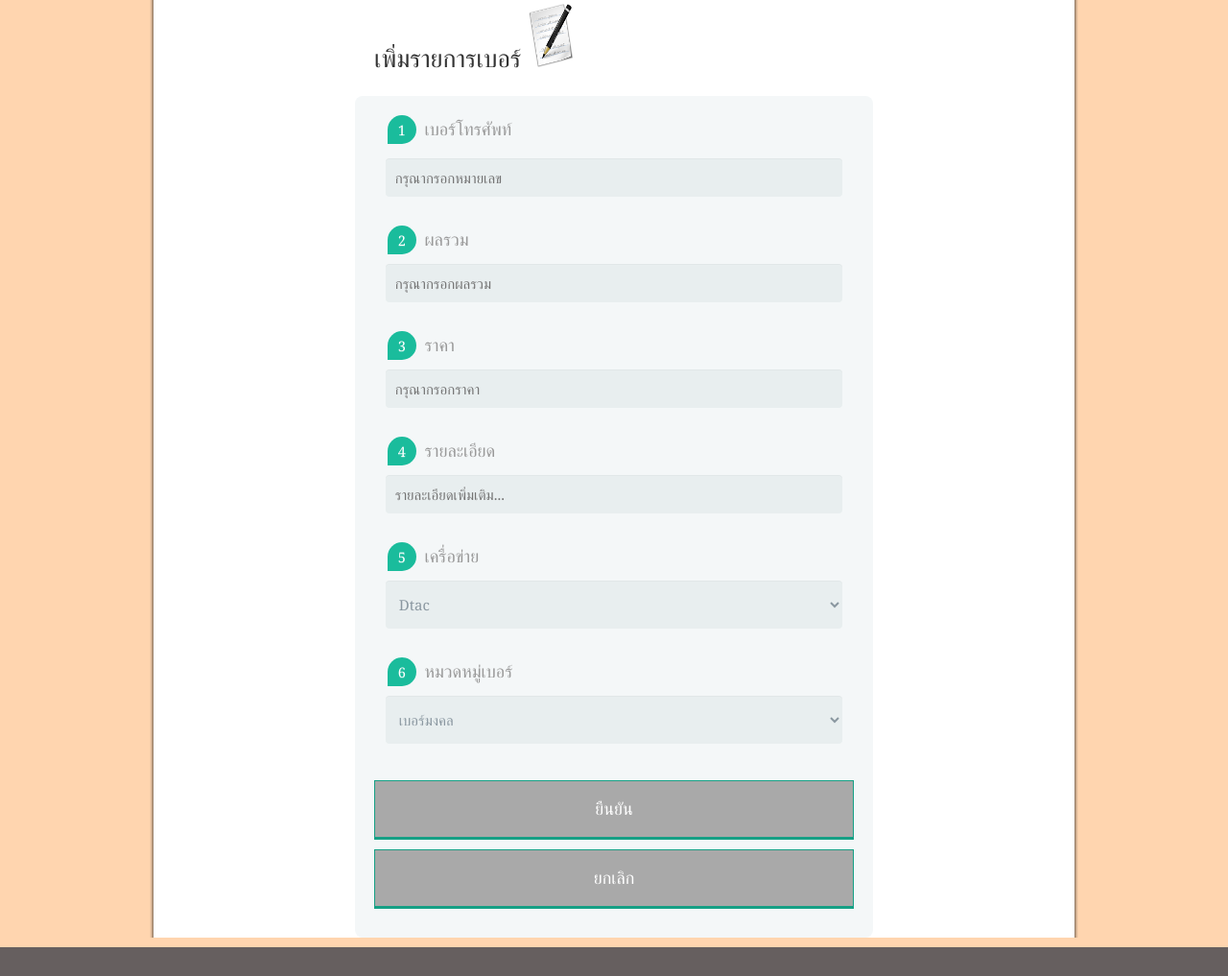
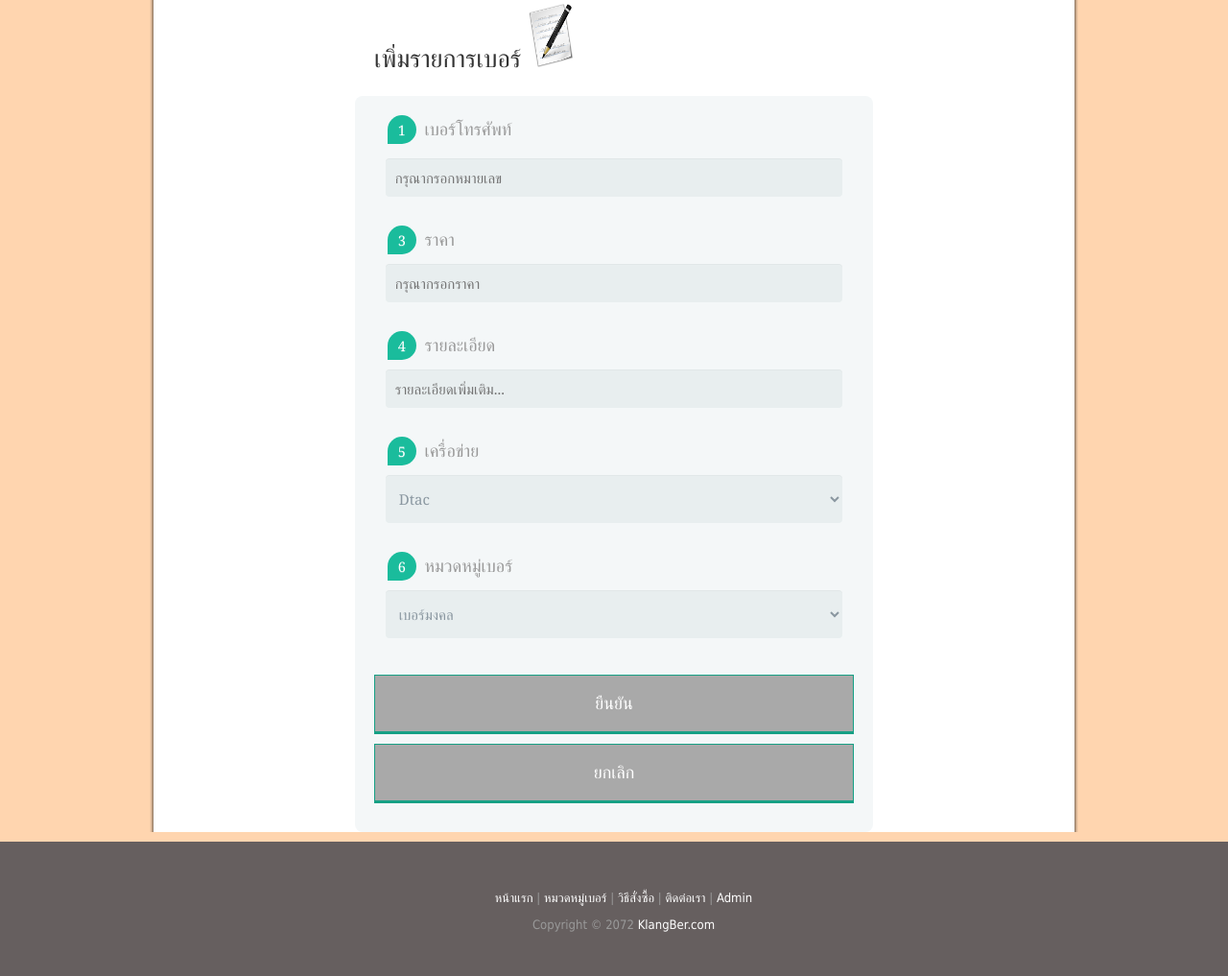
Before and after one commit to KorkitChj/klangber, a PHP site: page /addTel.php in a window 1280 px wide; the page is wider, and only the part inside the window is pictured. Shown: the part 331-1348 px from the top of that part at 96% size. Run offline with PHP 8.4, Linux system fonts and the light colour scheme.

Commit message:
tel sum total

```diff
--- a/addTel.php
+++ b/addTel.php
@@ -84,16 +84,16 @@ $con = $db->connect();
 
                 <div id="content_table" class="float_b">
                     <div class="positionText">
-                    <h2>เพิ่มรายการเบอร์  <img src="images/pencil.png" width="53" height="66" /></h2>
+                        <h2>เพิ่มรายการเบอร์ <img src="images/pencil.png" width="53" height="66" /></h2>
                     </div>
                     <!-- form เพิ่มข้อมูล -->
                     <div class="form-style-5">
                         <form action="./data_process/phone_number_add.php" method="POST">
                             <fieldset>
                                 <legend><span class="number">1</span> เบอร์โทรศัพท์</legend>
-                    <input type="text" name="tel" placeholder="กรุณากรอกหมายเลข" required>
-                    <legend><span class="number">2</span> ผลรวม</legend>
-                    <input type="number" name="sum" placeholder="กรุณากรอกผลรวม" required>
+                                <input type="text" id="tel" name="tel" placeholder="กรุณากรอกหมายเลข" required>
+                                <!-- <legend><span class="number">2</span> ผลรวม</legend>
+                                <input type="number" id="sum" name="sum" placeholder="กรุณากรอกผลรวม" required> -->
                                 <legend><span class="number">3</span> ราคา</legend>
                                 <input type="number" name="price" placeholder="กรุณากรอกราคา" required>
                                 <legend><span class="number">4</span> รายละเอียด</legend>
@@ -121,7 +121,7 @@ $con = $db->connect();
                                 </select>
 
                             </fieldset>
-                    <input type="submit" value="ยืนยัน" name="submit"/>
+                            <input type="submit" value="ยืนยัน" name="submit" />
                             <input type="button" onclick="history.back();" value="ยกเลิก" />
                         </form>
                     </div>
@@ -147,6 +147,14 @@ $con = $db->connect();
     <!-- <script type="text/javascript" src="https://cdn.datatables.net/1.10.21/js/jquery.dataTables.min.js"></script> -->
     <!--phone_number_retrieve.js-->
     <!-- <script type="text/javascript" src="./js/phone_number_retrieve.js"></script> -->
+    <!-- <script type="text/javascript">
+        $(document).ready(function() {
+
+
+
+        });
+
+    </script> -->
 </body>
 
 </html>
--- a/checkout.php
+++ b/checkout.php
@@ -173,6 +173,10 @@
     </html>
 <?php } ?>
 <?php
+header('Cache-Control: no cache'); //no cache
+session_cache_limiter('private_no_expire'); // works
+//session_cache_limiter('public'); // works too
+//session_start();
 include_once("./database/db.php");
 $db = new Database();
 $con = $db->connect();
--- a/data_process/phone_number_add.php
+++ b/data_process/phone_number_add.php
@@ -5,7 +5,7 @@ $con = $db->connect();
 
 if (isset($_POST['submit'])) {
     $tel = $_POST['tel'];
-    $sum = $_POST['sum'];
+    //$sum = $_POST['sum'];
     $price = $_POST['price'];
     $detail = $_POST['detail'];
     $network = $_POST['network'];
@@ -31,6 +31,7 @@ if (isset($_POST['submit'])) {
     $statement2 = $con->prepare("INSERT INTO phone_number (tel,sum,price,detail,tid,nid,did,stid) VALUES (?,?,?,?,?,?,?,?)");
     $s = 'ssssssss';
     $a = 1;
+    $sum = array_sum(str_split($tel));
     $statement2->bind_param($s, $tel, $sum, $price, $detail, $typeID, $netID, $a, $a);
     if ($statement2->execute()) {
         echo "<script>
--- a/data_process/phone_number_retrieve_process.php
+++ b/data_process/phone_number_retrieve_process.php
@@ -53,6 +53,7 @@ $totalRecords = $result->num_rows;
 $statement2 = $con->prepare($sqlRec);
 $statement2->execute();
 $result2 = $statement2->get_result();
+//array_sum(str_split($row["tel"]));
 $data = array();
 while ($row = $result2->fetch_assoc()) {
     $sub_array = array();
--- a/data_process/phone_number_update.php
+++ b/data_process/phone_number_update.php
@@ -5,7 +5,7 @@ $con = $db->connect();
 
 if (isset($_POST['submit'])) {
     $tel = $_POST['tel'];
-    $sum = $_POST['sum'];
+    //$sum = $_POST['sum'];
     $price = $_POST['price'];
     $detail = $_POST['detail'];
     $network = $_POST['network'];
@@ -26,6 +26,7 @@ if (isset($_POST['submit'])) {
         $row = $result->fetch_assoc();
         return $row[$id];
     }
+    $sum = 1;
     $typeID = queryId("tid","type","type",$type);
     $netID = queryId("nid","network","network",$network);
     $sql2 = "UPDATE phone_number SET tel=?,sum=?,price=?,detail=?,tid=?,nid=? WHERE pnid=?";
--- a/editTel.php
+++ b/editTel.php
@@ -122,8 +122,8 @@ $row = $result->fetch_assoc();
                                 <fieldset>
                                     <legend><span class="number">1</span> เบอร์โทรศัพท์</legend>
                                     <input type="text" name="tel" value="<?php echo $row['tel'] ?>" required>
-                                    <legend><span class="number">2</span> ผลรวม</legend>
-                                    <input type="number" name="sum" value="<?php echo $row['sum'] ?>" required>
+                                    <!-- <legend><span class="number">2</span> ผลรวม</legend>
+                                    <input type="number" name="sum" value="<?php echo $row['sum'] ?>" required> -->
                                     <legend><span class="number">3</span> ราคา</legend>
                                     <input type="number" name="price" value="<?php echo $row['price'] ?>" required>
                                     <legend><span class="number">4</span> รายละเอียด</legend>
```
Lines whose indentation alone changed are shown as unchanged.
